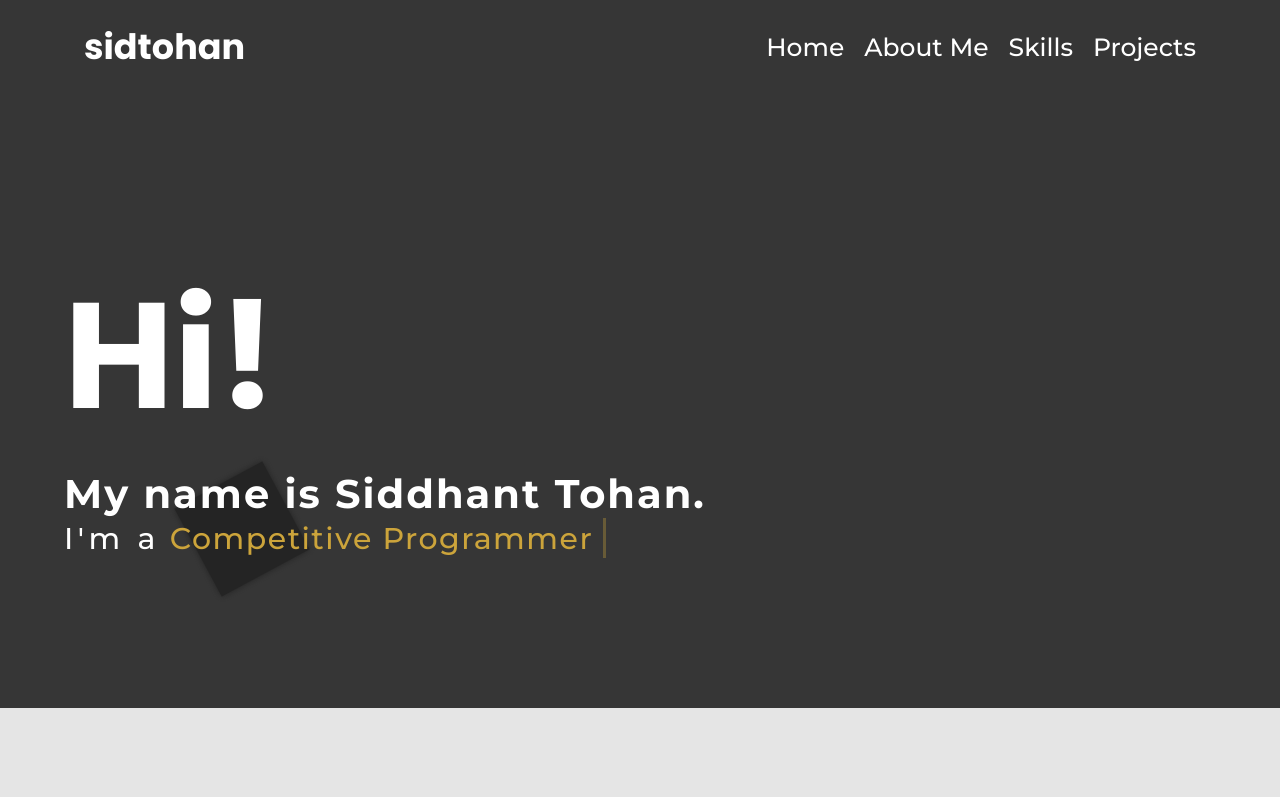
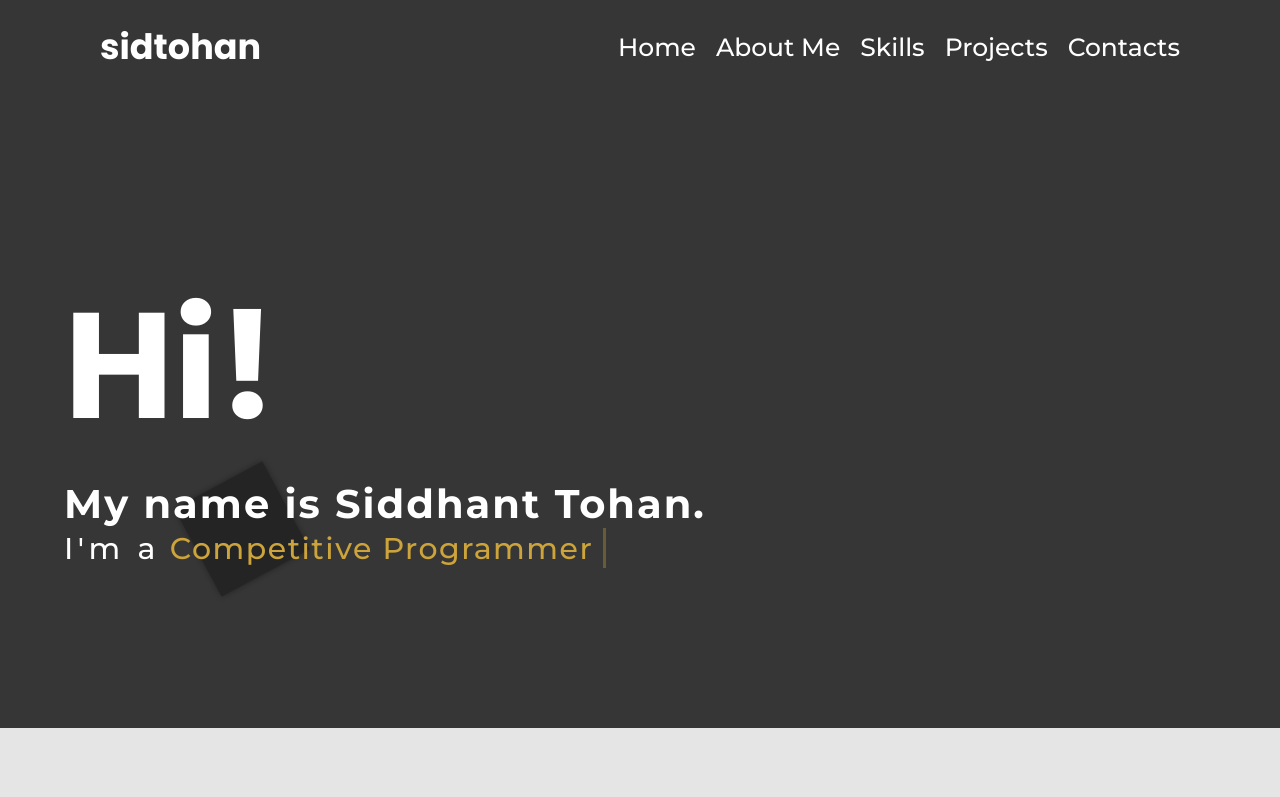
Before and after one commit to sidtohan/portfolio, a React (Create React App) app: page / in a window 1280 px wide. Shown: the top 797 px of the page. Built offline with nearby package versions, Linux system fonts and the light colour scheme.

Commit message:
Added animations for the heading of various sections, the typing animation and some transitions here and there

```diff
--- a/src/App.js
+++ b/src/App.js
@@ -1,4 +1,4 @@
-import React from "react";
+import React, { useEffect, useRef } from "react";
 // Components
 import Home from "./components/Home";
 import Header from "./components/Header";
@@ -14,7 +14,7 @@ import pfp from "./profile-pic.png";
 // For background blocks
 const blocksArray = () => {
   const blockArray = [];
-  for (let i = 0; i < 10; i++) {
+  for (let i = 0; i < 15; i++) {
     blockArray.push(<Block key={i} index={i} />);
   }
   return blockArray;
@@ -22,7 +22,7 @@ const blocksArray = () => {
 
 // Main App
 const App = () => {
-  const navList = ["Home", "About Me", "Skills", "Projects"];
+  const navList = ["Home", "About Me", "Skills", "Projects", "Contacts"];
   const skillList = [
     "Fullstack Developer",
     "Competitive Programmer",
@@ -154,9 +154,47 @@ const App = () => {
     },
   ];
 
+  const triggerShow = (entries, observer) => {
+    entries.forEach((ent) => {
+      if (ent.isIntersecting) {
+        const heading = ent.target.querySelector(".section-heading");
+        if (!heading) return;
+        heading.classList.add("show");
+      }
+    });
+  };
+
+  // Observer
+  useEffect(() => {
+    const options = {
+      rootMargin: "0px",
+      threshold: 0.25,
+    };
+
+    let observer = new IntersectionObserver(triggerShow, options);
+    navList.forEach((item) => {
+      const DOM = document.getElementById(
+        item.split(" ").join("-").toLowerCase()
+      );
+      observer.observe(DOM);
+    });
+
+    const scrollObserver = (e) => {
+      const verticalDistance = window.scrollY;
+      if (verticalDistance > 400) {
+        headerRef.current.classList.add("sticky");
+      } else {
+        headerRef.current.classList.remove("sticky");
+      }
+    };
+
+    window.addEventListener("scroll", scrollObserver);
+  });
+
+  const headerRef = useRef(null);
   return (
     <>
-      <Header name={"sidtohan"} navList={navList} />
+      <Header name={"sidtohan"} navList={navList} headerRef={headerRef} />
       <Home name={"Siddhant Tohan"} skillList={skillList} />
       <AboutMe desc={desc} pfp={pfp} />
       <Skills skills={skills} />
--- a/src/components/AboutMe.js
+++ b/src/components/AboutMe.js
@@ -3,7 +3,7 @@ import React from "react";
 const AboutMe = ({ desc, pfp }) => {
   return (
     <section id="about-me">
-      <h2 className="section-heading">About Me</h2>
+      <h2 className="section-heading about-me-heading">About Me</h2>
       <div className="about-me-info">
         <div className="about-me-text">
           {desc.map((text, i) => {
--- a/src/components/Block.js
+++ b/src/components/Block.js
@@ -10,11 +10,11 @@ const Block = ({ index }) => {
     height: dimension,
     width: dimension,
     position: "fixed",
-    bottom: -2*dimension,
+    bottom: -2 * dimension,
     left: `${index * 15 > 90 ? index * 15 - 90 : index * 15}%`,
     backgroundColor: "#242424",
     animation: `float-around infinite 15s linear`,
-    animationDelay: `${Math.floor(Math.random() * 20)}s`,
+    animationDelay: `${Math.min(Math.floor(Math.random() * 20), 10)}s`,
     boxShadow: "0 0 6px 0 #242424",
   };
   return <div className="bg-block" style={inlineStyle}></div>;
--- a/src/components/Contact.js
+++ b/src/components/Contact.js
@@ -42,14 +42,14 @@ const Contact = ({ contacts }) => {
   const contactLinked = contacts.filter((contact) => !contact.content);
   const contactNoLinked = contacts.filter((contact) => !contact.link);
   return (
-    <footer>
-      <h2 className="section-heading">Contact Me</h2>
-      <div className="contact-holder-no-link">
+    <footer id="contacts">
+      <h2 className="section-heading contacts-heading">Contact Me</h2>
+      <div className="contacts-holder-no-link">
         {contactNoLinked.map((contact, i) => (
           <ContactElementNoLink contact={contact} key={i} />
         ))}
       </div>
-      <div className="contact-holder">
+      <div className="contacts-holder">
         {contactLinked.map((contact, i) => (
           <ContactElement contact={contact} key={i} />
         ))}
--- a/src/components/Header.js
+++ b/src/components/Header.js
@@ -1,8 +1,8 @@
 import React from "react";
 
-const Header = ({ name, navList }) => {
+const Header = ({ name, navList, headerRef }) => {
   return (
-    <header>
+    <header ref={headerRef}>
       <h1 className="header-name">{name}</h1>
       <nav>
         <ul className="nav-list">
--- a/src/components/Home.js
+++ b/src/components/Home.js
@@ -8,7 +8,7 @@ const typer = async (skillList, ref, delay = 100) => {
     length = 0;
     while (length < skillList[idx].length) {
       ref.current.textContent += skillList[idx][length];
-      await waitms(100);
+      await waitms(75);
       length += 1;
     }
     await waitms(700);
@@ -23,7 +23,7 @@ const typer = async (skillList, ref, delay = 100) => {
 const Home = ({ name, skillList }) => {
   const skillRef = useRef(null);
   useEffect(() => {
-    setTimeout(() => typer(skillList, skillRef), 500);
+    setTimeout(() => typer(skillList, skillRef), 1100);
   });
   return (
     <section id="home">
@@ -31,7 +31,7 @@ const Home = ({ name, skillList }) => {
         <h2>Hi!</h2>
         <div className="name">My name is {name}.</div>
         <div className="home-skills">
-          I'm a <span className="home-skill-name" ref={skillRef}></span>
+          I'm a<span className="home-skill-name" ref={skillRef}></span>
           <span className="typing-cursor"></span>
         </div>
       </div>
--- a/src/components/Projects.js
+++ b/src/components/Projects.js
@@ -48,7 +48,7 @@ const ProjectCard = ({ project, index }) => {
 const Projects = ({ projects }) => {
   return (
     <section id="projects">
-      <h2 className="section-heading">Projects</h2>
+      <h2 className="section-heading projects-heading">Projects</h2>
       <div className="projects-holder">
         {projects.map((project, i) => (
           <ProjectCard key={i} project={project} index={i} />
--- a/src/components/Skills.js
+++ b/src/components/Skills.js
@@ -26,7 +26,7 @@ const SkillCard = ({ skill }) => {
 const Skills = ({ skills }) => {
   return (
     <section id="skills">
-      <h2 className="section-heading">Skills</h2>
+      <h2 className="section-heading skills-heading">Skills</h2>
       <div className="skill-card-holder">
         {skills.map((skill) => (
           <SkillCard skill={skill} key={skill.name} />
--- a/src/index.css
+++ b/src/index.css
@@ -18,19 +18,32 @@ a {
     Oxygen, Ubuntu, Cantarell, "Helvetica Neue", sans-serif;
   font-size: 90px;
   text-align: center;
+  opacity: 0;
 }
 
 /* HEADER  */
 header {
   z-index: 2;
-  padding: 20px;
+  padding: 20px 100px;
   width: 90%;
   display: flex;
   justify-content: space-between;
   align-items: center;
   color: #fff;
 
+  width: 100%;
   font-family: "Poppins", -apple-system, BlinkMacSystemFont, "Segoe UI";
+  transition: 0.42s ease-in-out background-color;
+}
+
+header.sticky {
+  position: fixed;
+  top: 0;
+  background-color: #242424;
+}
+
+header.sticky + #home {
+  margin-top: 92px;
 }
 
 .header-name {
@@ -59,8 +72,9 @@ header {
   flex-direction: column;
   justify-content: center;
   align-items: center;
+
   width: 100%;
-  padding: 150px 0px;
+  padding: 160px 0px;
   color: #fff;
 }
 
@@ -68,18 +82,26 @@ header {
   font-family: "Poppins", -apple-system, BlinkMacSystemFont, "Segoe UI", Roboto,
     Oxygen, Ubuntu, Cantarell, "Helvetica Neue", sans-serif;
   font-size: 150px;
+  transform: translateX(-100px);
+  opacity: 0;
+  animation: fade-in-left 0.5s forwards ease-in-out;
 }
 
 .home-holder {
   width: min(1200px, 90%);
   z-index: 1;
 }
+
 .name {
   font-family: "Montserrat", -apple-system, BlinkMacSystemFont, "Segoe UI",
     Roboto, Oxygen, Ubuntu, Cantarell, "Helvetica Neue", sans-serif;
   font-size: 40px;
   font-weight: bold;
   letter-spacing: 0.05em;
+
+  opacity: 0;
+  animation: fade-in-normal 0.5s ease-in-out forwards;
+  animation-delay: 0.4s;
 }
 
 .home-skills {
@@ -91,6 +113,11 @@ header {
 
   display: flex;
   align-items: center;
+
+  opacity: 0;
+
+  animation: fade-in-normal 0.4s ease-in-out forwards;
+  animation-delay: 0.7s;
 }
 
 .home-skill-name {
@@ -109,20 +136,6 @@ header {
   animation: blink 0.6s linear infinite alternate;
 }
 
-@keyframes blink {
-  0% {
-    opacity: 1;
-  }
-  40% {
-    opacity: 1;
-  }
-  60% {
-    opacity: 0;
-  }
-  100% {
-    opacity: 0;
-  }
-}
 /* ABOUT ME  */
 #about-me {
   display: flex;
@@ -134,6 +147,14 @@ header {
   background-color: #e5e5e5;
   color: #242f40;
   gap: 10px;
+}
+
+.about-me-heading {
+  transform: translateX(75px);
+}
+
+.about-me-heading.show {
+  animation: fade-in-right 0.42s ease-in-out forwards;
 }
 
 .about-me-info {
@@ -176,6 +197,14 @@ header {
   color: #042f45;
   gap: 30px;
   padding-top: 0;
+}
+
+.skills-heading {
+  transform: translateX(-75px);
+}
+
+.skills-heading.show {
+  animation: 0.42s ease-in-out fade-in-left forwards;
 }
 
 .skill-card-holder {
@@ -296,6 +325,14 @@ header {
   gap: 60px;
 }
 
+.projects-heading {
+  transform: translateX(75px);
+}
+
+.projects-heading.show {
+  animation: fade-in-right 0.42s ease-in-out forwards;
+}
+
 .projects-holder {
   height: 700px;
   width: 1100px;
@@ -364,13 +401,21 @@ footer > h2 {
   color: #042f45;
 }
 
-.contact-holder {
+.contacts-holder {
   width: min(900px, 80%);
   display: grid;
   grid-template-columns: repeat(4, 1fr);
 }
 
-.contact-holder-no-link {
+.contacts-heading {
+  transform: translateX(-75px);
+}
+
+.contacts-heading.show {
+  animation: fade-in-left 0.42s ease-in-out forwards;
+}
+
+.contacts-holder-no-link {
   display: flex;
   width: min(1100px, 80%);
   justify-content: center;
@@ -445,7 +490,22 @@ html {
   background-color: #363636;
 }
 
-/* BG  */
+/* ANIMATIONS  */
+@keyframes blink {
+  0% {
+    opacity: 1;
+  }
+  40% {
+    opacity: 1;
+  }
+  60% {
+    opacity: 0;
+  }
+  100% {
+    opacity: 0;
+  }
+}
+
 @keyframes float-around {
   to {
     bottom: 100%;
@@ -453,6 +513,56 @@ html {
   }
   from {
     transform: rotate(0);
+  }
+}
+
+@keyframes fade-in-normal {
+  to {
+    opacity: 1;
+  }
+}
+
+@keyframes fade-in-left {
+  50% {
+    transform: translateX(20px);
+    opacity: 1;
+  }
+  100% {
+    transform: translateX(0);
+    opacity: 1;
+  }
+}
+
+@keyframes fade-in-right {
+  50% {
+    transform: translateX(-20px);
+    opacity: 1;
+  }
+  100% {
+    transform: translateX(0);
+    opacity: 1;
+  }
+}
+
+@keyframes fade-in-bottom {
+  50% {
+    transform: translateY(-20px);
+    opacity: 1;
+  }
+  100% {
+    transform: translateY(0);
+    opacity: 1;
+  }
+}
+
+@keyframes fade-in-top {
+  50% {
+    transform: translateY(+20px);
+    opacity: 1;
+  }
+  100% {
+    transform: translateY(0);
+    opacity: 1;
   }
 }
 
```
